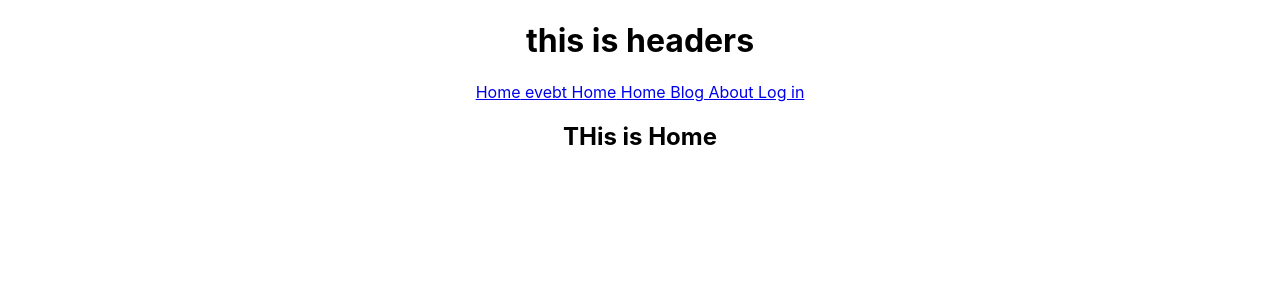
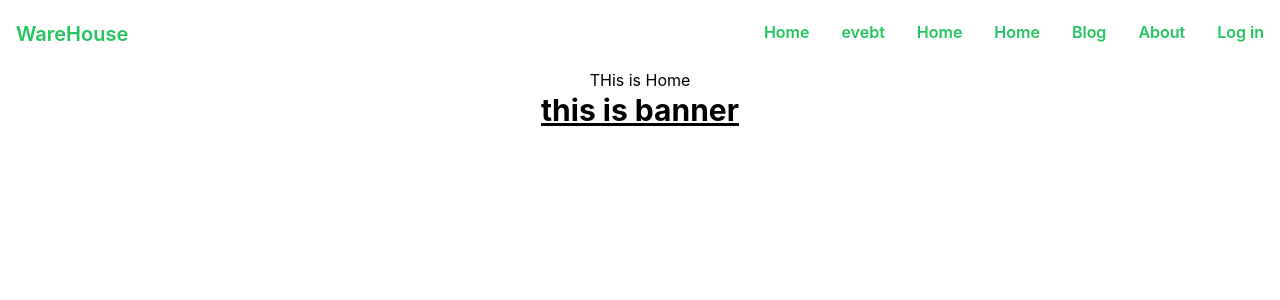
Before and after one commit to Abdur-Rahman-Argon/bike-werhouse, a React (Create React App) app: page / in a window 1280 px wide. Shown: the top 300 px of the page. Built offline with nearby package versions, Linux system fonts and the light colour scheme.

Commit message:
tailwind and navber added

```diff
--- a/package.json
+++ b/package.json
@@ -35,5 +35,10 @@
       "last 1 firefox version",
       "last 1 safari version"
     ]
+  },
+  "devDependencies": {
+    "autoprefixer": "^10.4.5",
+    "postcss": "^8.4.13",
+    "tailwindcss": "^3.0.24"
   }
 }
--- /dev/null
+++ b/postcss.config.js
@@ -0,0 +1,6 @@
+module.exports = {
+  plugins: {
+    tailwindcss: {},
+    autoprefixer: {},
+  },
+}
--- /dev/null
+++ b/src/components/Banners/Banners.js
@@ -0,0 +1,11 @@
+import React from "react";
+
+const Banners = () => {
+  return (
+    <div>
+      <h4 className="text-3xl font-bold underline"> this is banner</h4>
+    </div>
+  );
+};
+
+export default Banners;
--- a/src/components/Headers/Headers.js
+++ b/src/components/Headers/Headers.js
@@ -4,16 +4,43 @@ import "./Headers.css";
 
 const Headers = () => {
   return (
-    <div>
-      <h1>this is headers</h1>
-      <Link to="/"> Home</Link>
-      <Link to="/"> evebt</Link>
-      <Link to="/"> Home</Link>
-      <Link to="/"> Home</Link>
-      <Link to="/"> Blog</Link>
-      <Link to="/"> About</Link>
-      <Link to="/"> Log in</Link>
-    </div>
+    <nav className="container flex justify-between mx-auto py-5">
+      <div>
+        <Link className="mx-4 font-semibold text-green-500 text-xl" to="/">
+          WareHouse
+        </Link>
+      </div>
+      <div className="flex justify-around">
+        <Link className="mx-4 font-semibold text-green-500" to="/">
+          {" "}
+          Home
+        </Link>
+        <Link className="mx-4 font-semibold text-green-500" to="/">
+          {" "}
+          evebt
+        </Link>
+        <Link className="mx-4 font-semibold text-green-500" to="/">
+          {" "}
+          Home
+        </Link>
+        <Link className="mx-4 font-semibold text-green-500" to="/">
+          {" "}
+          Home
+        </Link>
+        <Link className="mx-4 font-semibold text-green-500" to="/">
+          {" "}
+          Blog
+        </Link>
+        <Link className="mx-4 font-semibold text-green-500" to="/">
+          {" "}
+          About
+        </Link>
+        <Link className="mx-4 font-semibold text-green-500" to="/">
+          {" "}
+          Log in
+        </Link>
+      </div>
+    </nav>
   );
 };
 
--- a/src/components/Home/Home.js
+++ b/src/components/Home/Home.js
@@ -1,10 +1,12 @@
 import React from "react";
+import Banners from "../Banners/Banners";
 import "./Home.css";
 
 const Home = () => {
   return (
     <div>
       <h2>THis is Home</h2>
+      <Banners></Banners>
     </div>
   );
 };
--- /dev/null
+++ b/tailwind.config.js
@@ -0,0 +1,7 @@
+module.exports = {
+  content: ["./src/**/*.{js,jsx,ts,tsx}"],
+  theme: {
+    extend: {},
+  },
+  plugins: [],
+};
```
Also changed, not shown: src/index.css (+7 -3 lines), 1 other file (tests, documents, lock files or other folders).
